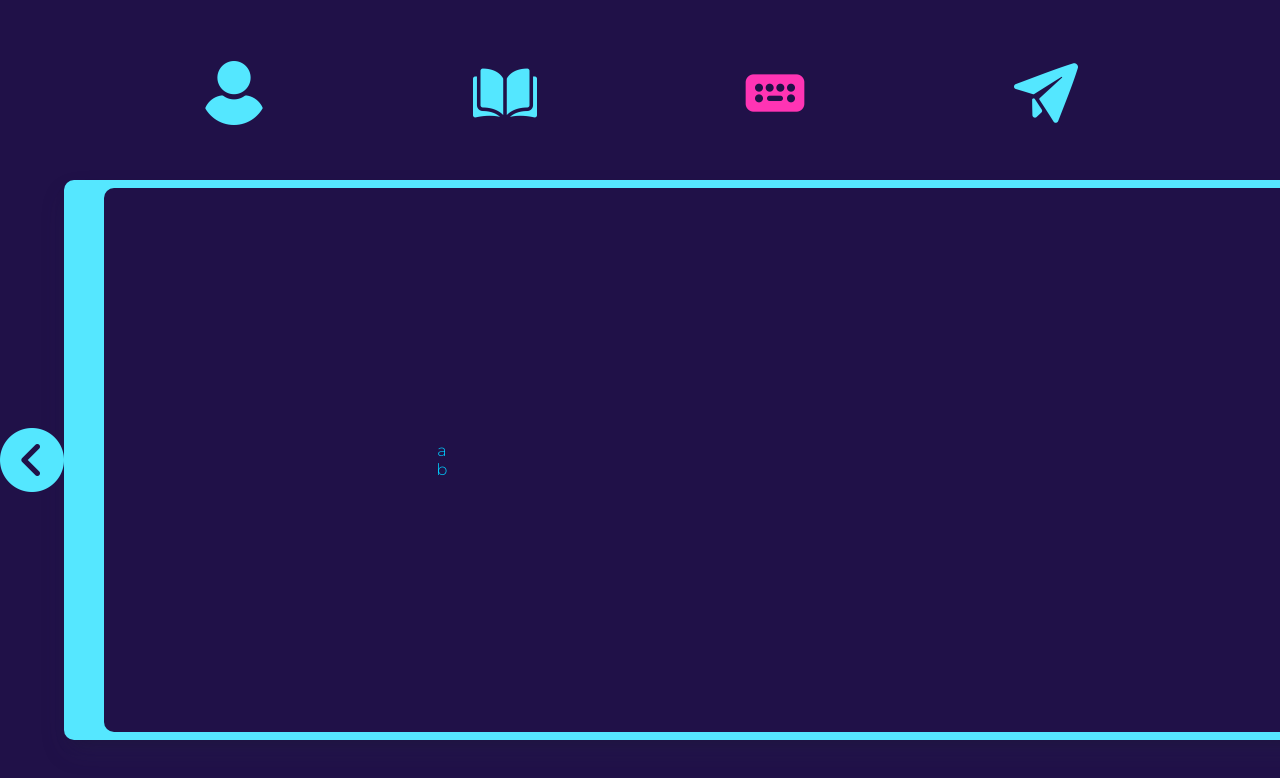
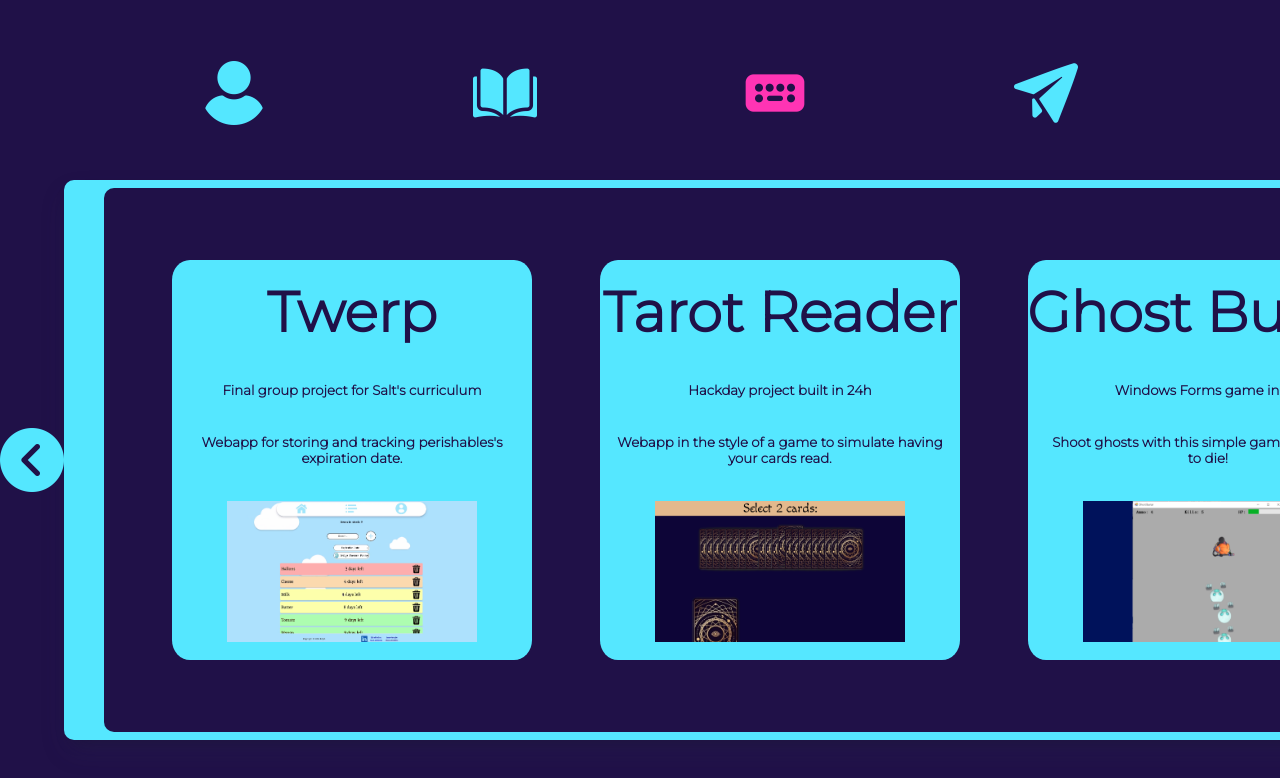
Before and after one commit to Laura-Foxey/Portofolio, a React (Create React App) app: page /portofolio in a window 1280 px wide. Shown: the top 778 px of the page. Built offline with nearby package versions, Linux system fonts and the light colour scheme; a web font is replaced by a local one.

Commit message:
change portofolio page

```diff
--- a/src/components/CSS/Education.css
+++ b/src/components/CSS/Education.css
@@ -8,7 +8,10 @@
     margin-top: 5vh;
     width: 60vh;
     height: 50vh;
+}
 
+.donut {
+    margin-top: 5vh;
 }
 
 .education-info div {
--- a/src/components/CSS/Portofolio.css
+++ b/src/components/CSS/Portofolio.css
@@ -5,34 +5,33 @@
 }
 
 .slider-box {
-    position: relative;
-    height: 100%;
+    width: inherit;
+    height: inherit;
+    display: flex;
+    justify-content: space-evenly;
+    align-items: center;
 }
 
-.slider {
-    margin-top: 10vh;
-    display: block;
-    position: relative;
-}
-
-.slider-overlay {
-    backdrop-filter: blur(5px);
-    margin-top: 10vh;
-    position: absolute;
-    top: 0;
-    width: 407px;
-    height: 229px;
-    padding: 3vh;
-    background: rgba(0, 0, 0, 0.6);
-    color: #ffffff;
+.project-card {
+    color: var(--background-color);
+    background-color: var(--light-blue-color);
     display: flex;
     flex-direction: column;
     align-items: center;
-    justify-content: center;
-    opacity: 0;
-    transition: opacity 0.25s;
+    justify-content: space-around;
+    width: 45vh;
+    height: 50vh;
+    padding: 0 2vh;
+    border-radius: 5%;
 }
 
-.slider-overlay:hover {
-    opacity: 1;
+.project-card h3 {
+    white-space: nowrap;
+    overflow: hidden;
 }
+
+.project-image {
+    margin: 0 2vh;
+    width: 45vh;
+    height: 50vh;
+}
--- a/src/components/Portofolio.js
+++ b/src/components/Portofolio.js
@@ -5,6 +5,7 @@ import tarot3 from '../images/tarot-reader-scrn3.png';
 import twerp1 from '../images/twerp-scrn1.png';
 import twerp2 from '../images/twerp-scrn2.png';
 import twerp3 from '../images/twerp-scrn3.png';
+import ghostbuster1 from  '../images/ghost-buster-scrn1.png';
 import SimpleImageSlider from "react-simple-image-slider";
 import { motion} from "framer-motion"
 
@@ -21,16 +22,49 @@ function Portofolio({direction}) {
         {url: twerp3},
     ];
 
+    const Twerp =
+    <a href='https://github.com/LucasCNordstrom/Loop5FinalProject' target="_blank" rel='noreferrer'>
+        <div className='project-card'>
+            <h3>Twerp</h3>
+            <h5>Final group project for Salt's curriculum</h5>
+            <h5>Webapp for storing and tracking perishables's expiration date.</h5>
+            <img src={twerp1} alt="twerp-prntscreen" width={250}/>
+        </div>
+    </a>
+
+    const Tarot =
+    <a href='https://github.com/Laura-Foxey/tarotReader' target="_blank" rel='noreferrer'>
+        <div className='project-card'>
+            <h3>Tarot Reader</h3>
+            <h5>Hackday project built in 24h</h5>
+            <h5>Webapp in the style of a game to simulate having your cards read.</h5>
+            <img src={tarot1} alt="twerp-prntscreen" width={250}/>
+        </div>
+    </a>
+
+    const Ghostbuster =
+        <a href='https://github.com/Laura-Foxey/Ghost-Buster' target="_blank" rel='noreferrer'>
+            <div className='project-card'>
+                <h3>Ghost Buster</h3>
+                <h5>Windows Forms game in C#</h5>
+                <h5>Shoot ghosts with this simple game and try not to die!</h5>
+                <img src={ghostbuster1} alt="twerp-prntscreen" width={250}/>
+            </div>
+        </a>
+
     return (
+        <>
             <motion.div className="portofolio template"
             initial= {{x: direction > 0 ? -100: 100}}
             animate={{x: 0, opacity: 1}}
             >
                 <div className='slider-box'>
-                <section> a</section>
-                <section> b</section>
+                    <section> {Twerp} </section>
+                    <section> {Tarot} </section>
+                    <section> {Ghostbuster} </section>
                 </div>
             </motion.div>
+        </>
     );
   }
 
```
Also changed, not shown: src/images/ghost-buster-scrn1.png (added). Lines whose indentation alone changed are shown as unchanged.
